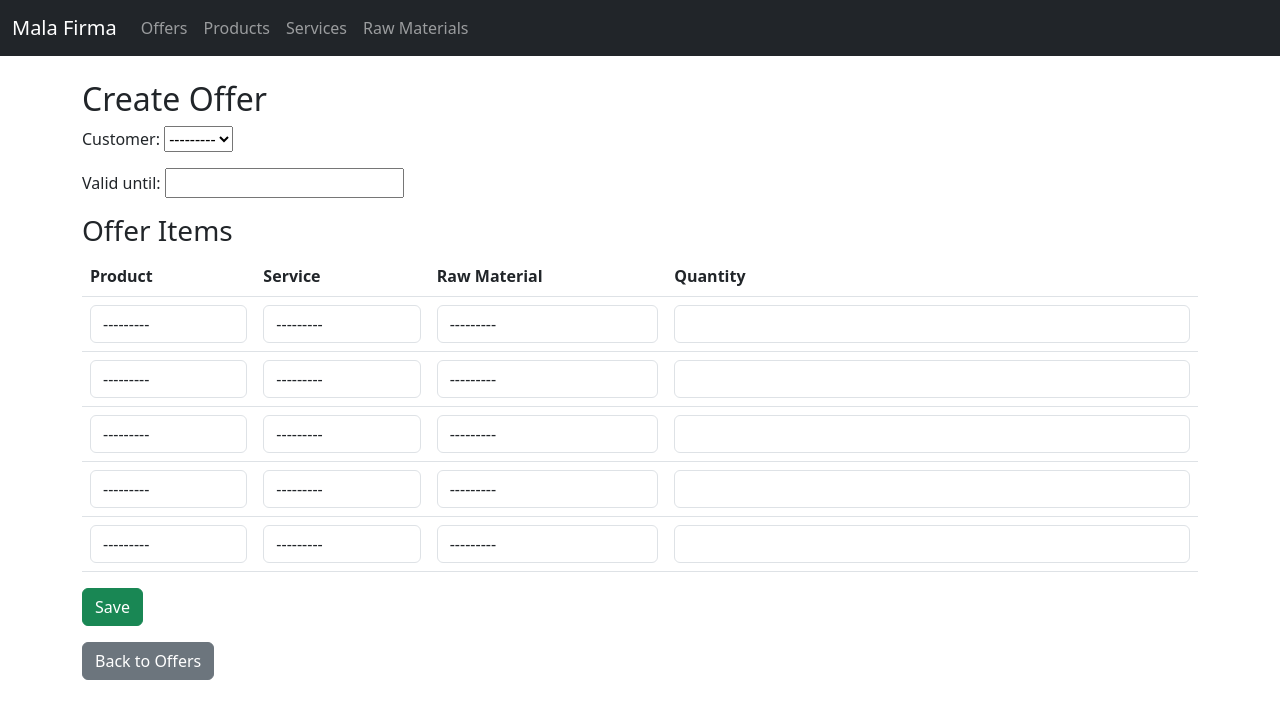
After one commit to Mate51/Offers-calculator-Django-Mate, a Django app: page /offers/new/ in a window 1280 px wide. The commit adds this page. Shown: the top 719 px of the page. Run offline with Django 5.2, Linux system fonts and the light colour scheme; data that the repository does not hold is empty.

Commit message:
Added Offer view

```diff
--- a/offers/forms.py
+++ b/offers/forms.py
@@ -1,5 +1,5 @@
 from django import forms
-from .models import Product, Service, RawMaterial
+from .models import Product, Service, RawMaterial, Offer
 
 
 class ProductForm(forms.ModelForm):
@@ -19,3 +19,33 @@ class RawMaterialForm(forms.ModelForm):
         model = RawMaterial
         fields = ["name", "description", "unit_price", "quantity_in_stock"]
         # fields = "__all__"
+
+
+class OfferForm(forms.ModelForm):
+    class Meta:
+        model = Offer
+        fields = ["customer", "valid_until"]
+        widget = {
+            "valid_until": forms.DateInput(attrs={"type": "date"}),
+        }
+
+
+class OfferItemForm(forms.Form):
+    product = forms.ModelChoiceField(
+        queryset=Product.objects.all(),
+        required=False,
+        widget=forms.Select(attrs={"class": "form-control"}),
+    )
+    service = forms.ModelChoiceField(
+        queryset=Service.objects.all(),
+        required=False,
+        widget=forms.Select(attrs={"class": "form-control"}),
+    )
+    raw_material = forms.ModelChoiceField(
+        queryset=RawMaterial.objects.all(),
+        required=False,
+        widget=forms.Select(attrs={"class": "form-control"}),
+    )
+    quantity = forms.IntegerField(
+        min_value=1, widget=forms.NumberInput(attrs={"class": "form-control"})
+    )
--- a/offers/models.py
+++ b/offers/models.py
@@ -41,4 +41,30 @@ class RawMaterial(models.Model):
         return self.name
 
 
-# TODO: Offers
+class Offer(models.Model):
+    customer = models.ForeignKey(Customer, on_delete=models.CASCADE)
+    date_created = models.DateTimeField(auto_now_add=True)
+    valid_until = models.DateField()
+    total_cost = models.DecimalField(max_digits=10, decimal_places=2, default=0.0)
+
+    def __str__(self):
+        return f"Offer {self.id} for {self.customer.name}"
+
+
+class OfferItem(models.Model):
+    offer = models.ForeignKey(Offer, on_delete=models.CASCADE, related_name="items")
+    product = models.ForeignKey(Product, on_delete=models.CASCADE, null=True, blank=True)
+    service = models.ForeignKey(Service, on_delete=models.CASCADE, null=True, blank=True)
+    raw_material = models.ForeignKey(RawMaterial, on_delete=models.CASCADE, null=True, blank=True)
+    quantity = models.PositiveBigIntegerField(default=1)
+    cost = models.DecimalField(max_digits=10, decimal_places=2)
+
+    def __str__(self):
+        if self.product:
+            return f"{self.quantity} x {self.product.name}"
+        elif self.service:
+            return f"{self.quantity} x {self.service.name}"
+        elif self.raw_material:
+            return f"{self.quantity} x {self.raw_material.name}"
+        else:
+            return "Invalid Item"
--- a/offers/templates/base.html
+++ b/offers/templates/base.html
@@ -14,7 +14,7 @@
             <a class="navbar-brand" href="">Mala Firma</a>
             <div class="collapse navbar-collapse">
                 <ul class="navbar-nav">
-                    <li class="nav-item"><a class="nav-link" href="">Offers</a></li>
+                    <li class="nav-item"><a class="nav-link" href="{% url 'offer_list' %}">Offers</a></li>
                     <li class="nav-item"><a class="nav-link" href="{% url 'product_list' %}">Products</a></li>
                     <li class="nav-item"><a class="nav-link" href="{% url 'service_list' %}">Services</a></li>
                     <li class="nav-item"><a class="nav-link" href="{% url 'raw_material_list' %}">Raw Materials</a></li>
--- /dev/null
+++ b/offers/templates/offer_form.html
@@ -0,0 +1,34 @@
+{% extends 'base.html' %}
+{% block content %}
+<h2>Create Offer</h2>
+<form method="post">
+    {% csrf_token %}
+    {{ form.as_p }}
+
+    <h3>Offer Items</h3>
+    {{ formset.management_form }}
+    <table class="table">
+        <thead>
+            <tr>
+                <th>Product</th>
+                <th>Service</th>
+                <th>Raw Material</th>
+                <th>Quantity</th>
+            </tr>
+        </thead>
+        <tbody>
+            {% for form in formset %}
+            <tr>
+                <td>{{ form.product }}</td>
+                <td>{{ form.service }}</td>
+                <td>{{ form.raw_material }}</td>
+                <td>{{ form.quantity }}</td>
+            </tr>
+            {% endfor %}
+        </tbody>
+    </table>
+
+    <button type="submit" class="btn btn-success">Save</button>
+</form>
+<a href="{% url 'offer_list' %}" class="btn btn-secondary mt-3">Back to Offers</a>
+{% endblock %}
--- a/offers/templates/product_list.html
+++ b/offers/templates/product_list.html
@@ -15,7 +15,7 @@
         <tr>
             <td>{{ product.name }}</td>
             <td>{{ product.description }}</td>
-            <td>${{ product.base_price }}</td>
+            <td>{{ product.base_price }}€</td>
         </tr>
         {% endfor %}
     </tbody>
--- a/offers/templates/service_list.html
+++ b/offers/templates/service_list.html
@@ -15,7 +15,7 @@
         <tr>
             <td>{{ service.name }}</td>
             <td>{{ service.description }}</td>
-            <td>${{ service.service_rate }}</td>
+            <td>{{ service.service_rate }}€</td>
         </tr>
         {% endfor %}
     </tbody>
--- a/offers/urls.py
+++ b/offers/urls.py
@@ -13,4 +13,9 @@ urlpatterns = [
     # Raw Materials
     path("raw-materials/", views.raw_material_list, name="raw_material_list"),
     path("raw-materials/new/", views.raw_material_create, name="raw_material_create"),
+
+    # Offers
+    path("", views.offer_list, name="offer_list"),
+    path("offers/new/", views.offer_create, name="offer_create"),
+    path("offers/<int:pk>/", views.offer_detail, name="offer_detail"),
 ]
--- a/offers/views.py
+++ b/offers/views.py
@@ -1,6 +1,7 @@
 from django.shortcuts import render, redirect
-from .models import Product, Service, RawMaterial
-from .forms import ProductForm, ServiceForm, RawMaterialForm
+from django.forms import formset_factory
+from .models import Product, Service, RawMaterial, Offer, OfferItem
+from .forms import ProductForm, ServiceForm, RawMaterialForm, OfferForm, OfferItemForm
 
 
 # Product views
@@ -55,3 +56,63 @@ def raw_material_create(request):
         form = RawMaterialForm()
 
     return render(request, "raw_material_form.html", {"form": form})
+
+
+# Offer views
+def offer_list(request):
+    offers = Offer.objects.all()
+    return render(request, "offer_list.html", {"offers": offers})
+
+
+def offer_create(request):
+    OfferItemFormSet = formset_factory(OfferItemForm, extra=5)
+
+    if request.method == "POST":
+        form = OfferForm(request.POST)
+        formset = OfferItemFormSet(request.POST)
+
+        if form.is_valid() and formset.is_valid():
+            offer = form.save(commit=False)  # commit=False -> nemoj spremiti u bazu
+            offer.save()
+
+            total_cost = 0
+            for offer_item in formset:
+                product = offer_item.cleaned_data.get("product")
+                service = offer_item.cleaned_data.get("service")
+                raw_material = offer_item.cleaned_data.get("raw_material")
+                quantity = offer_item.cleaned_data.get("quantity")
+
+                if product or service or raw_material:
+                    if product:
+                        cost = product.base_price * quantity
+                    elif service:
+                        cost = service.service_rate * quantity
+                    elif raw_material:
+                        cost = raw_material.unit_price * quantity
+
+                    total_cost += cost
+
+                    OfferItem.objects.create(
+                        offer=offer,
+                        product=product,
+                        service=service,
+                        raw_material=raw_material,
+                        quantity=quantity,
+                        cost=cost,
+                    )
+
+            offer.total_cost = total_cost
+            offer.save()
+
+            return redirect("offer_list")
+    else:
+        form = OfferForm()
+        formset = OfferItemFormSet()
+
+    return render(request, "offer_form.html", {"form": form, "formset": formset})
+
+
+def offer_detail(request, pk):
+    offer = Offer.objects.get(pk=pk)
+    items = OfferItem.objects.filter(offer=offer)
+    return render(request, "offer_detail.html", {"offer": offer, "items": items})
```
Also changed, not shown: offers/templates/offer_detail.html (added, +39 -0 lines), offers/templates/offer_list.html (added, +12 -0 lines), offers/migrations/0002_offer_offeritem.py (added), offers/migrations/0003_rename_valid_unil_offer_valid_until.py (added), offers/migrations/0004_alter_offer_date_created.py (added).
